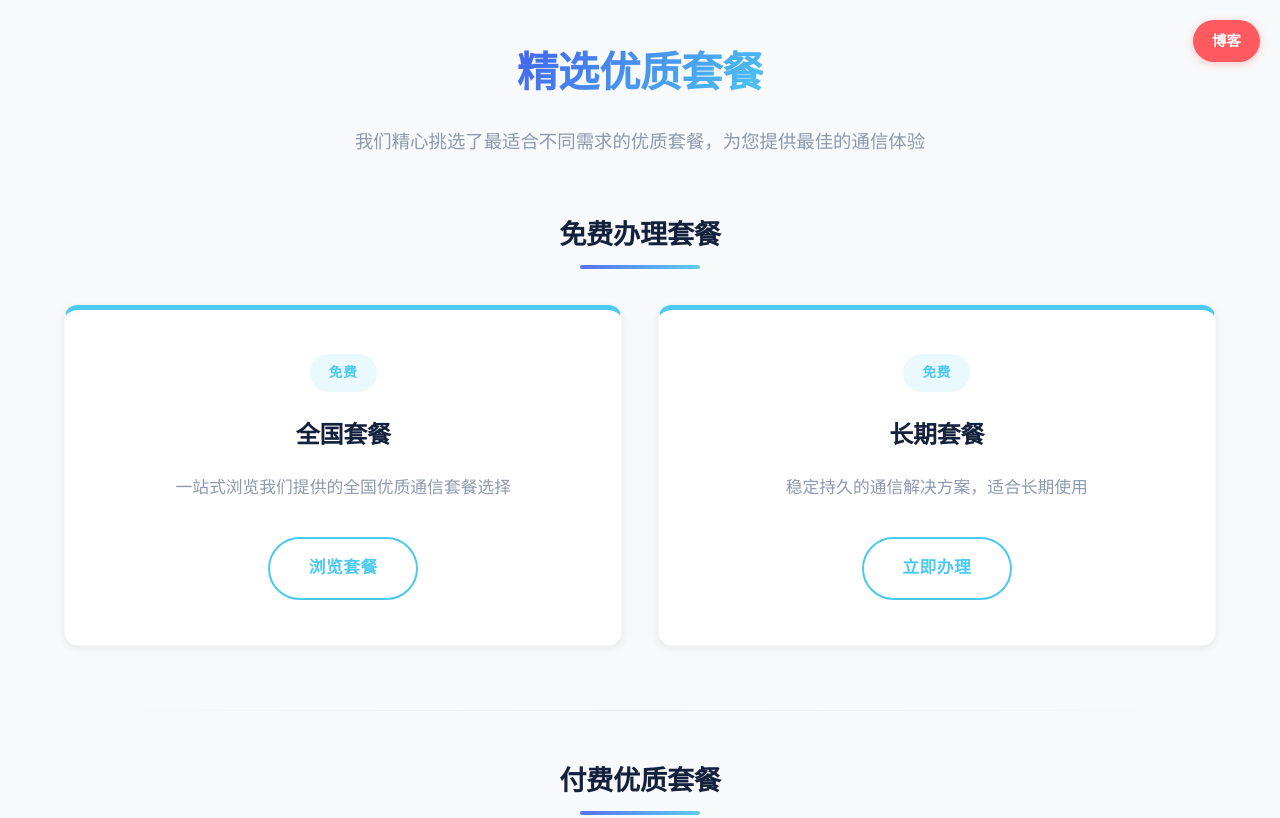
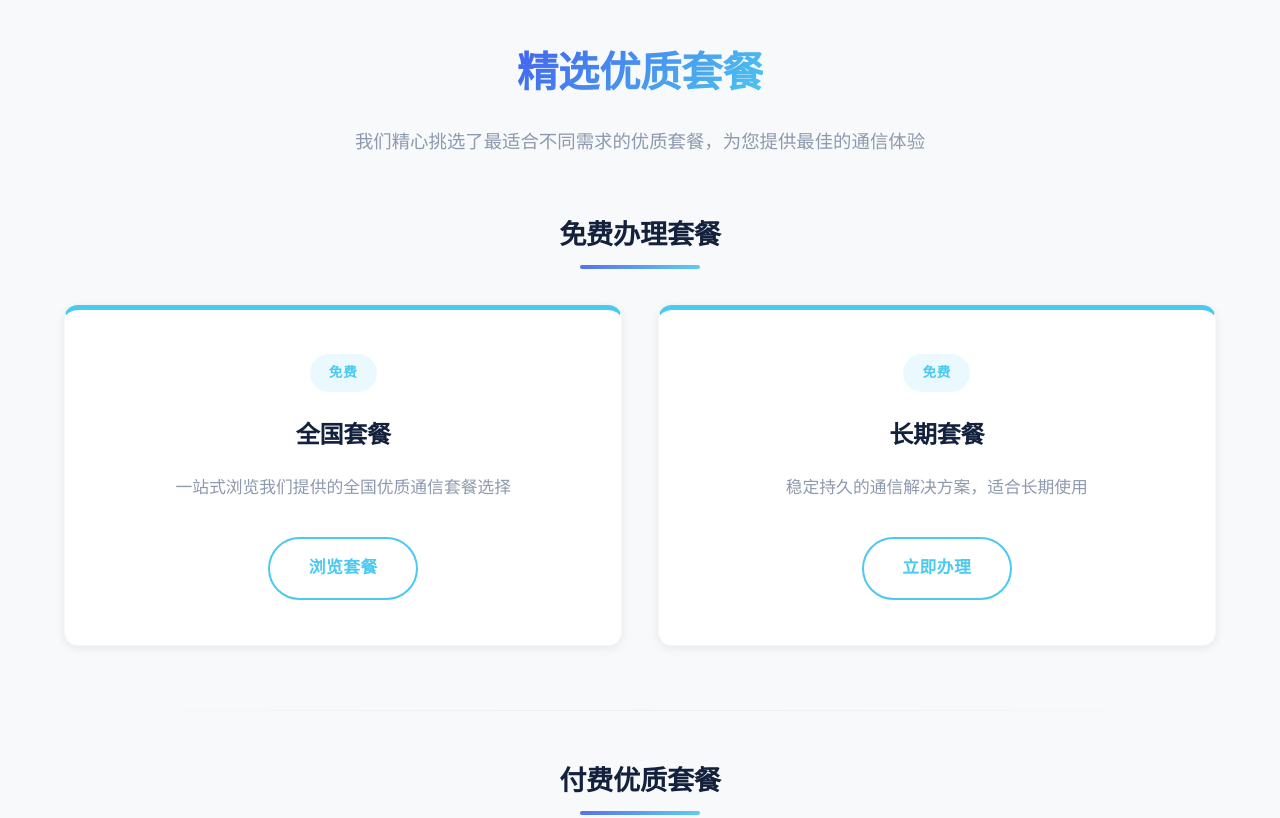
Before and after one commit to Crimater/LLYP, a plain HTML site: page index.html in a window 1280 px wide. Shown: the top 818 px of the page. Drawn offline with Linux system fonts and the light colour scheme.

Commit message:
Add files via upload

```diff
--- a/index.html
+++ b/index.html
@@ -38,32 +38,6 @@
             line-height: 1.6;
             padding: 0;
             -webkit-font-smoothing: antialiased;
-            position: relative;
-        }
-
-        /* 新增的退出按钮样式 */
-        .exit-btn {
-            position: fixed;
-            top: 20px;
-            right: 20px;
-            padding: 0.6rem 1.2rem;
-            background-color: var(--warning-color);
-            color: white;
-            border-radius: 50px;
-            text-decoration: none;
-            font-weight: 600;
-            transition: var(--transition);
-            z-index: 1000;
-            font-size: 0.9rem;
-            box-shadow: 0 2px 8px rgba(255, 90, 95, 0.3);
-            border: none;
-            cursor: pointer;
-        }
-
-        .exit-btn:hover {
-            background-color: #ff3b40;
-            transform: translateY(-2px);
-            box-shadow: 0 4px 12px rgba(255, 90, 95, 0.4);
         }
 
         .container {
@@ -339,21 +313,10 @@
             .package-card {
                 padding: 2.2rem 1.8rem;
             }
-
-            /* 移动端调整退出按钮位置 */
-            .exit-btn {
-                top: 10px;
-                right: 10px;
-                padding: 0.5rem 1rem;
-                font-size: 0.8rem;
-            }
         }
     </style>
 </head>
 <body>
-    <!-- 新增的退出按钮 -->
-    <a href="http://llyp.bswd32.xyz/" class="exit-btn">博客</a>
-
     <div class="container">
         <div class="header">
             <h1>精选优质套餐</h1>
```
